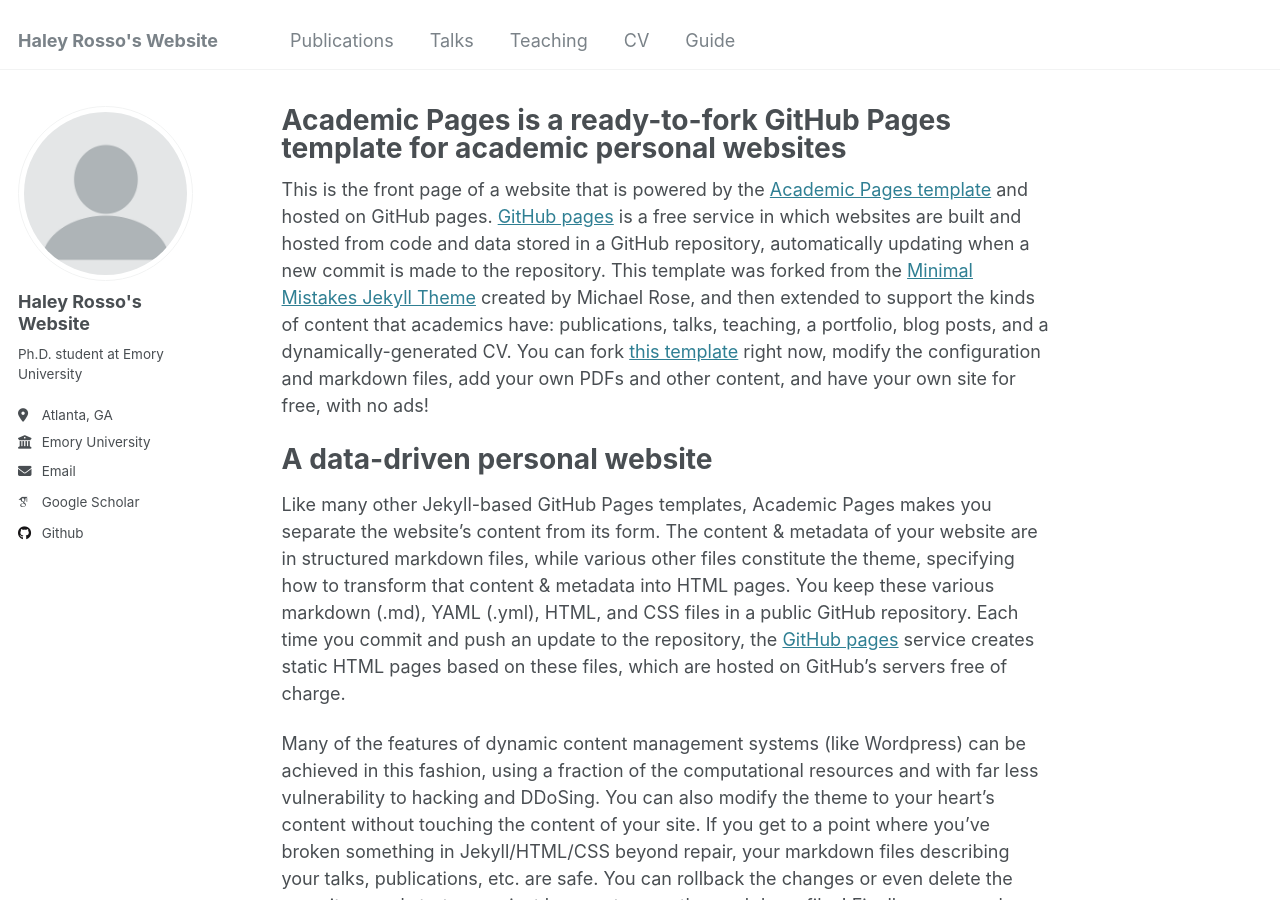
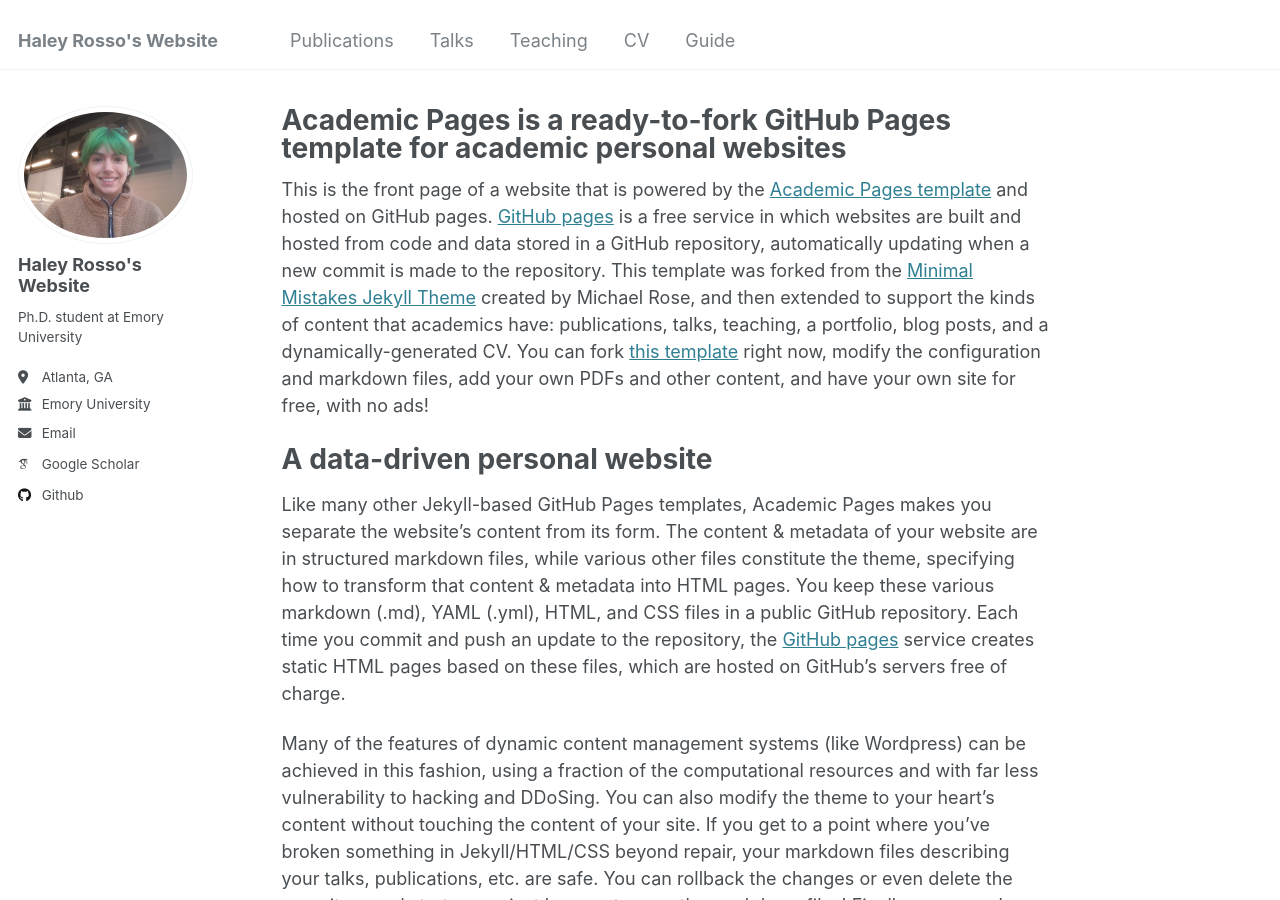
Before and after one commit to hrosso710/hrosso710.github.io, a Jekyll site: the page built from _pages/about.md, in a window 1280 px wide and 900 px high. Built offline with Jekyll 4.4.1, drawn with Linux system fonts in a browser that asks for light colours; some web fonts are replaced.

Commit message:
Update _config.yml

```diff
--- a/_config.yml
+++ b/_config.yml
@@ -21,7 +21,7 @@
 #               Additional customization can be done by editing /_includes/author-profile.html
 author:
   # Biographic information
-  avatar           : "profile.png"
+  avatar           : "picture of myself.jpg"
   name             : "Haley Rosso's Website"
   pronouns         : # example: "she/her"
   bio              : "Ph.D. student at Emory University"
```
